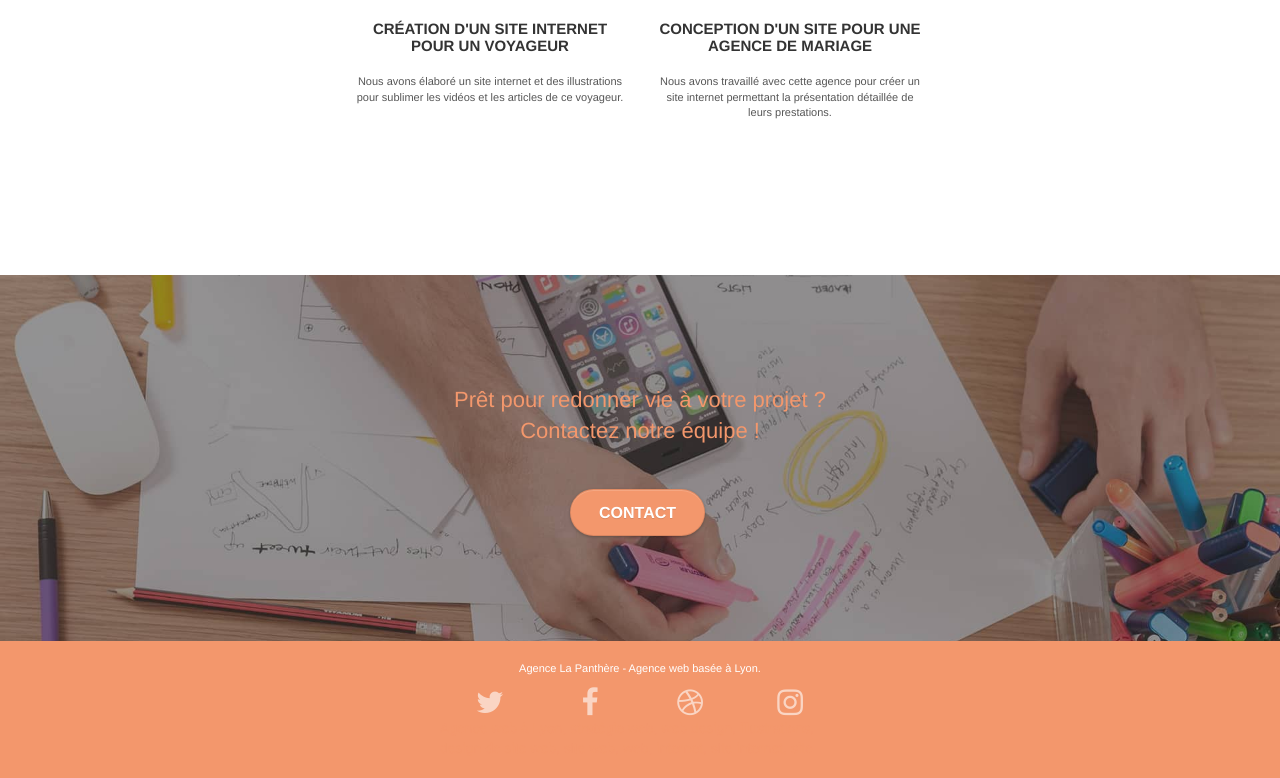
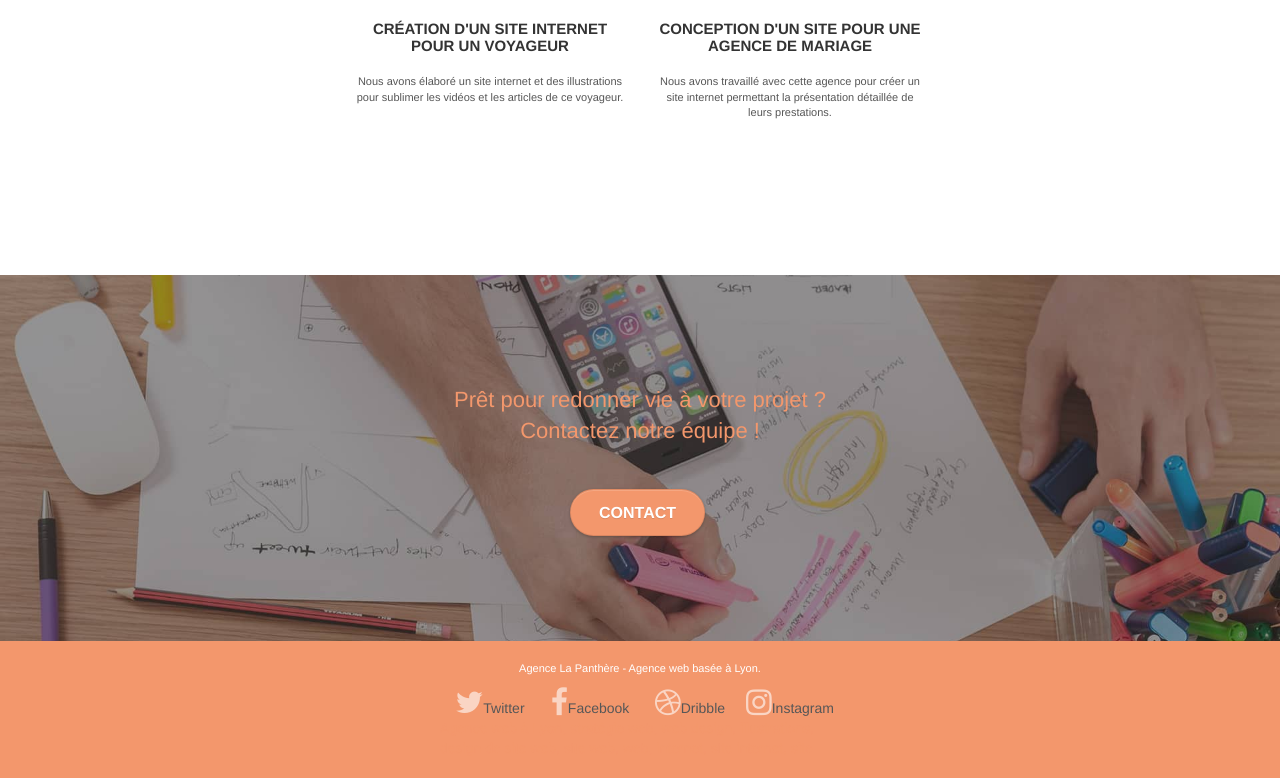
Before and after one commit to Celinep-dev/Panthere-After, a plain HTML site: page index.html in a window 1280 px wide. Shown: the part 2587-3365 px from the top of the page. Drawn offline with Linux system fonts and the light colour scheme.

Commit message:
Add name social

```diff
--- a/index.html
+++ b/index.html
@@ -223,22 +223,22 @@
 				<div class="row row-no-gutters social">
 					<div class="col-sm-3">
 						<div class="text-center">
-							<a class="twitter" href="index.html"><span class="fa fa-twitter icon-md"></span></a>
+							<a class="twitter" href="index.html"><span class="fa fa-twitter icon-md"></span>Twitter</a>
 						</div>
 					</div>
 					<div class="col-sm-3">
 						<div class="text-center">
-							<a class="facebook" href="index.html"><span class="fa fa-facebook icon-md"></span></a>
+							<a class="facebook" href="index.html"><span class="fa fa-facebook icon-md"></span>Facebook</a>
 						</div>
 					</div>
 					<div class="col-sm-3">
 						<div class="text-center">
-							<a class="dribble" href="index.html"><span class="fa fa-dribbble icon-md"></span></a>
+							<a class="dribble" href="index.html"><span class="fa fa-dribbble icon-md"></span>Dribble</a>
 						</div>
 					</div>
 					<div class="col-sm-3">
 						<div class="text-center">
-							<a class="instagram" href="index.html"><span class="fa fa-instagram icon-md"></span></a>
+							<a class="instagram" href="index.html"><span class="fa fa-instagram icon-md"></span>Instagram</a>
 						</div>
 					</div>
 					<div class="keywords" style="color:#F3976C;">Agence web à Lyon, stratégie web, web design, illustrations, design de site web, site web, web, internet, site internet, site</div>
```
